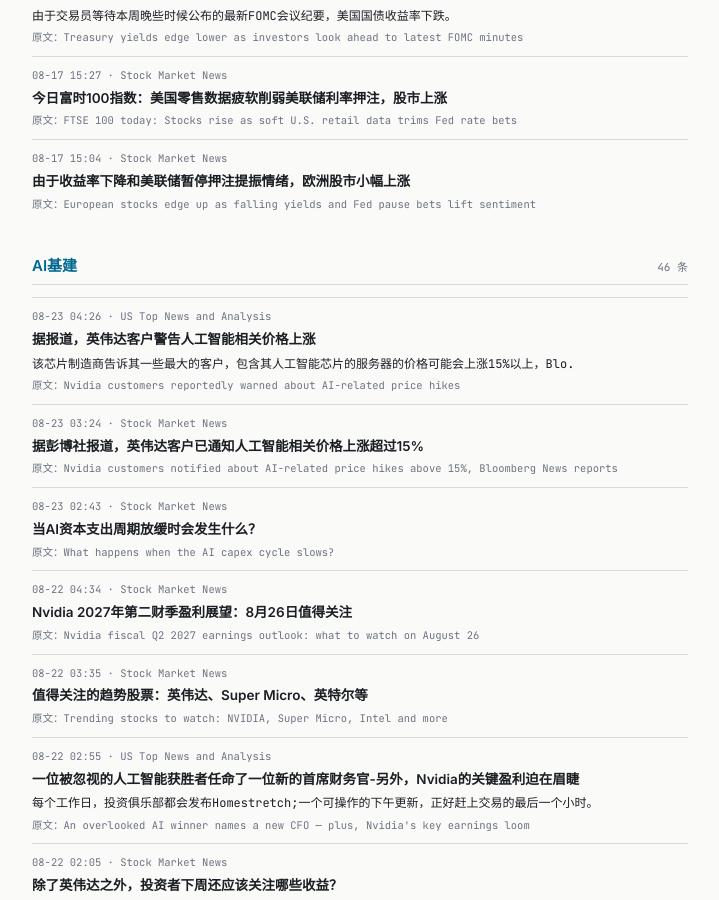
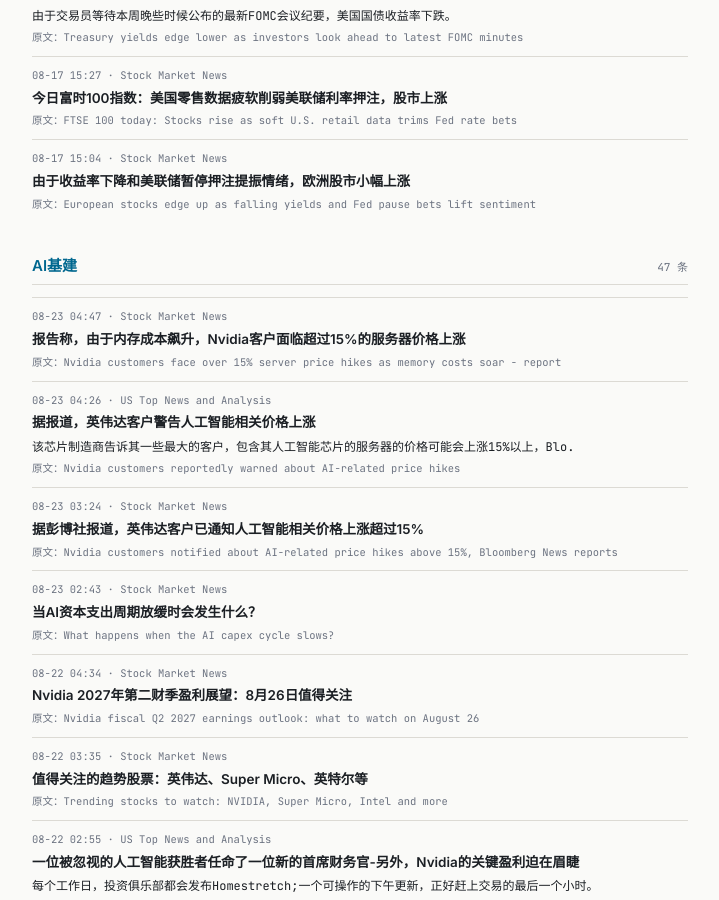
Before and after one commit to tang3super/tang3super.github.io, a Jekyll site: the page built from macro-trade/news-digest.md, in a window 1280 px wide and 900 px high, scrolled down 11978 px. Shown: the whole window, without its empty margins (280-999 px from the left). Built offline with Jekyll 4.4.1, drawn with Linux system fonts in a browser that asks for light colours; some of the changed text lies outside the part shown.

Commit message:
sync news-digest article

```diff
--- a/macro-trade/news-digest.md
+++ b/macro-trade/news-digest.md
@@ -797,6 +797,12 @@
     title_zh: 由于收益率下降和美联储暂停押注提振情绪，欧洲股市小幅上涨
 - name: AI基建
   items:
+  - title: Nvidia customers face over 15% server price hikes as memory costs soar - report
+    summary: ''
+    link: https://www.investing.com/news/stock-market-news/nvidia-customers-face-over-15-server-price-hikes-as-memory-costs-soar--report-4872389
+    source: Stock Market News
+    time: 08-23 04:47
+    title_zh: 报告称，由于内存成本飙升，Nvidia客户面临超过15%的服务器价格上涨
   - title: Nvidia customers reportedly warned about AI-related price hikes
     summary: The chipmaker has told some of its largest customers that the prices of servers containing its AI chips could move more than 15% higher, Blo…
     link: https://www.cnbc.com/2026/08/22/nvidia-customers-reportedly-warned-about-ai-related-price-hikes-.html
```
Also changed, not shown: other parts of macro-trade/news-digest.md (+1 -1 lines).
